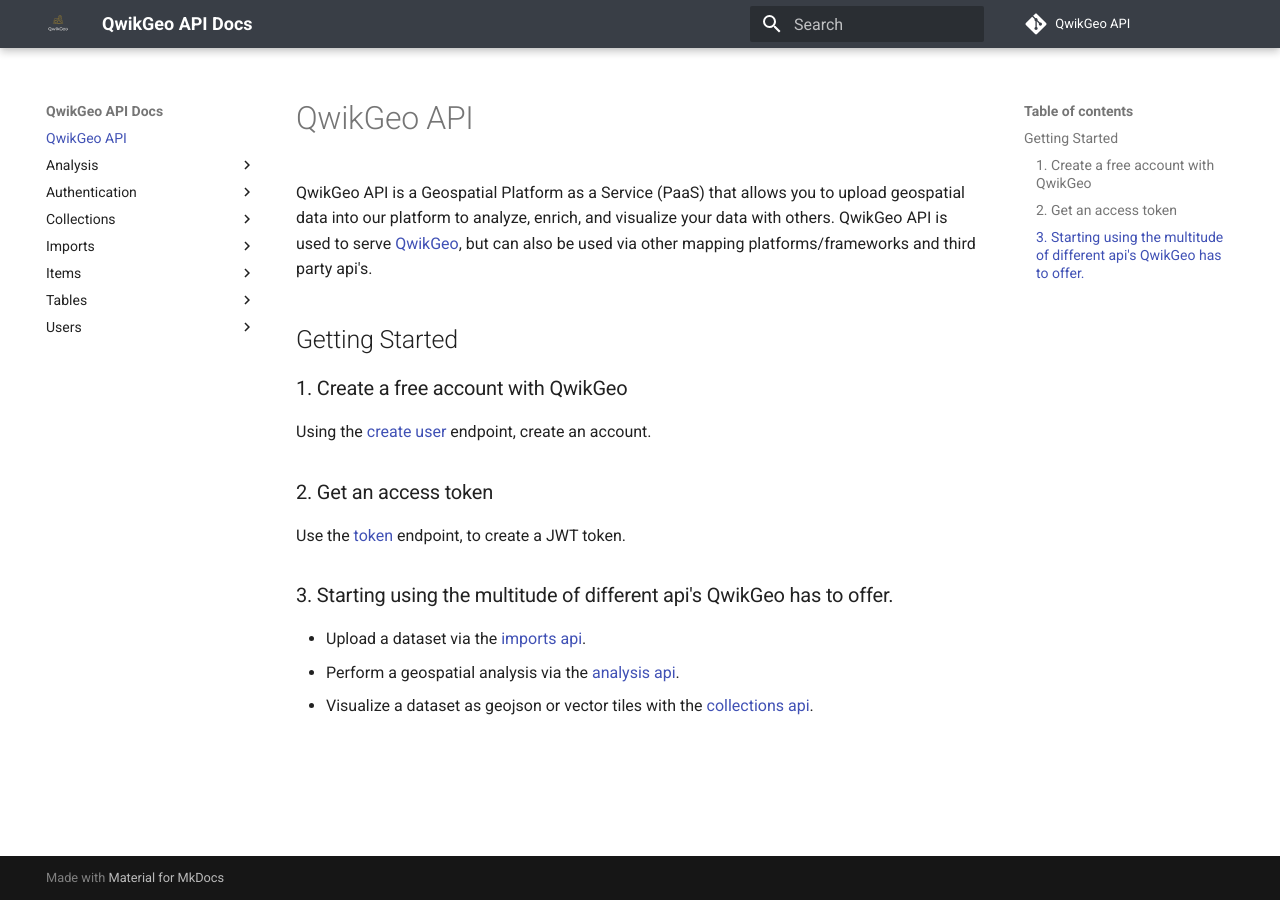
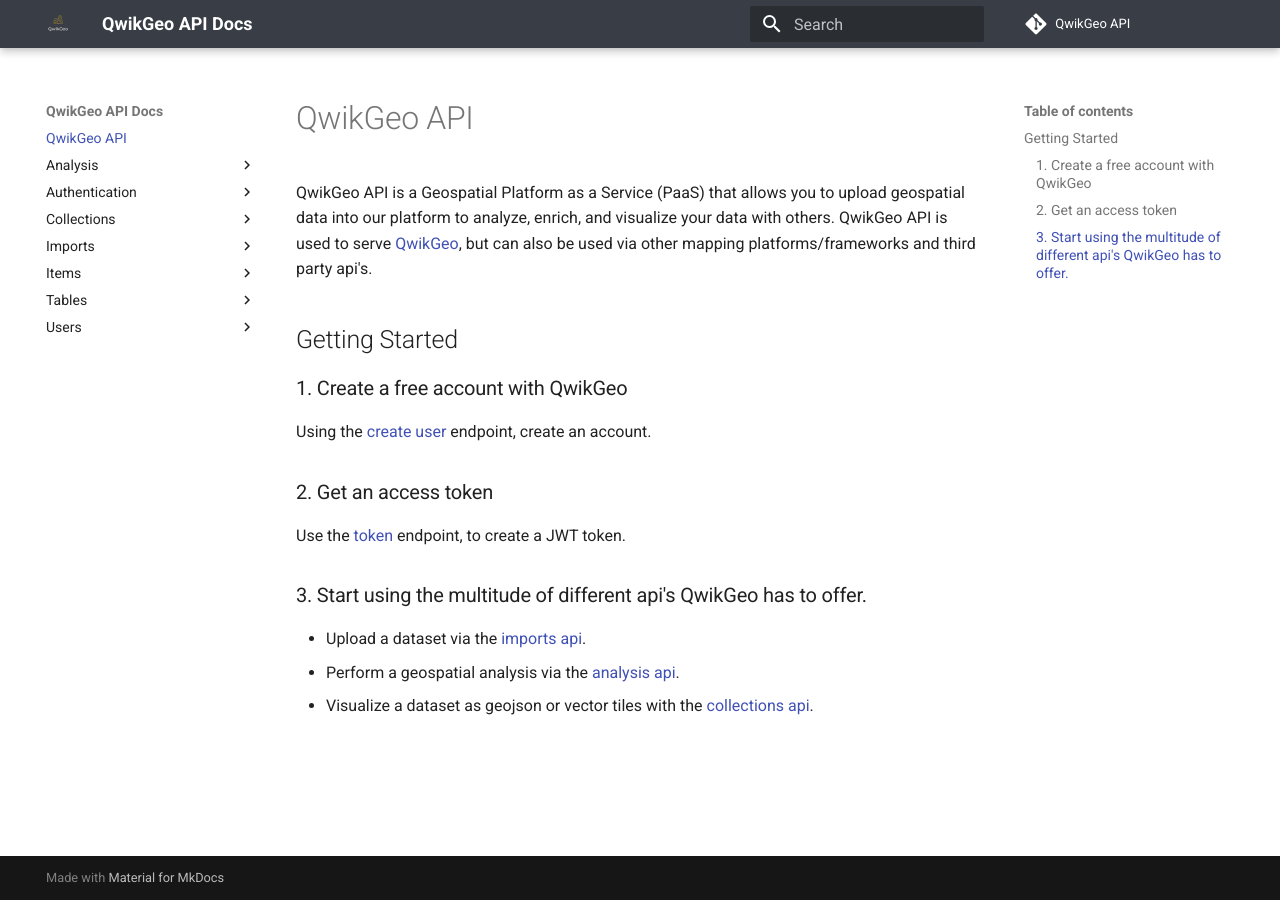
Before and after one commit to qwikgeo/qwikgeo-api, an MkDocs documentation site: the page built from docs/docs/index.md, in a window 1280 px wide. Built offline with MkDocs 1.6.1 and Material for MkDocs 9.7.7, drawn with Linux system fonts in a browser that asks for light colours; comment, search, counter and statistics services are not loaded.

Commit message:
start of homepage

```diff
--- a/docs/docs/index.md
+++ b/docs/docs/index.md
@@ -12,7 +12,7 @@
 ### 2. Get an access token
 Use the [token](/authentication/#token) endpoint, to create a JWT token.
 
-### 3. Starting using the multitude of different api's QwikGeo has to offer.
+### 3. Start using the multitude of different api's QwikGeo has to offer.
 
  - Upload a dataset via the [imports api](/imports).
  - Perform a geospatial analysis via the [analysis api](/analysis).
```
